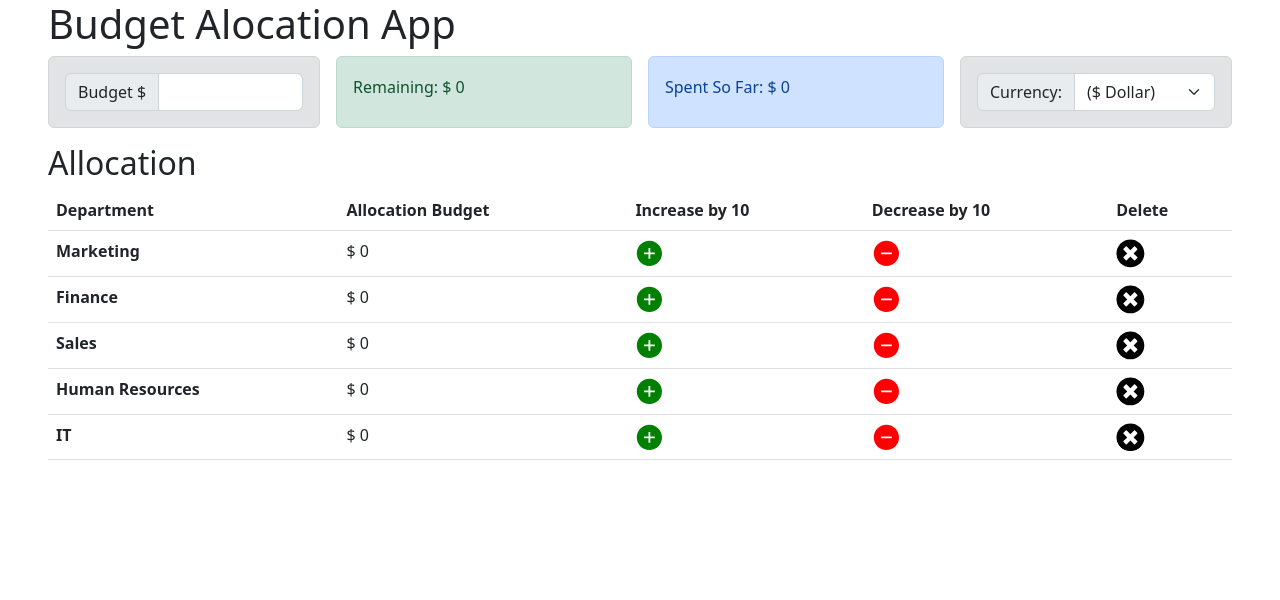
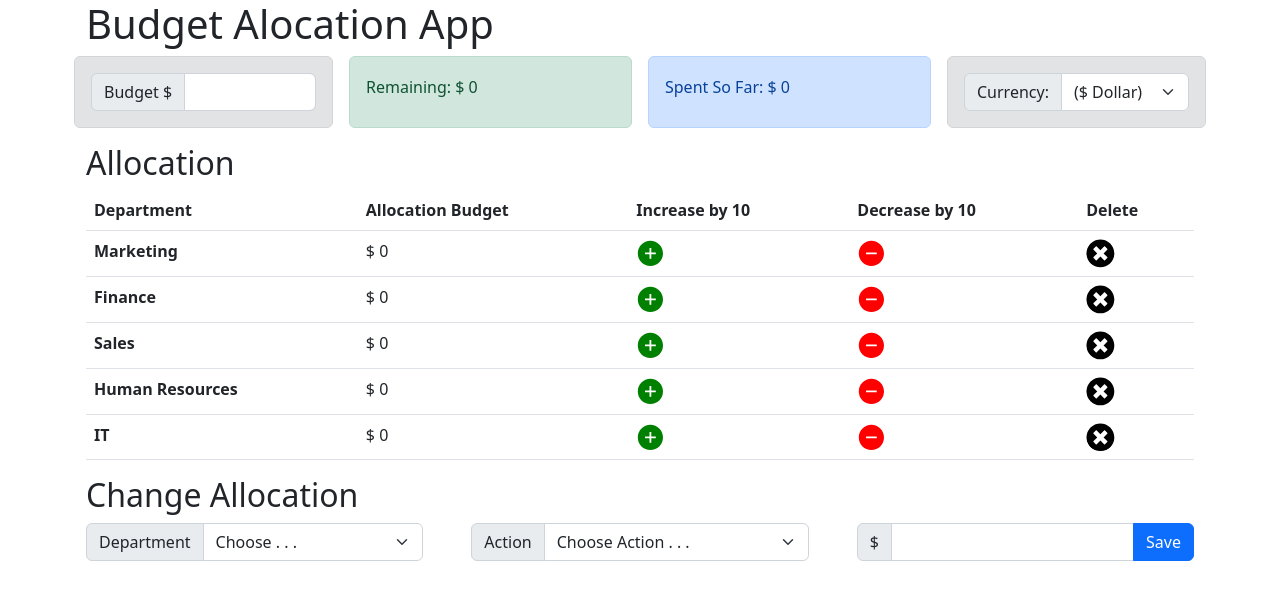
Before and after one commit to zackfedev/react-budget-allocation, a React (Vite) app: page / in a window 1280 px wide. Shown: the top 600 px of the page. Built offline with nearby package versions, Linux system fonts and the light colour scheme.

Commit message:
modifed and adding ui provider

```diff
--- a/src/App.jsx
+++ b/src/App.jsx
@@ -2,20 +2,19 @@ import { useContext } from "react";
 import { AppContext, AppProvider } from "./context/AppContext";
 import Allocation from "./components/Allocation";
 import BudgetSpend from "./components/BudgetSpend";
+import AllocationInput from "./components/AllocationInput";
 
 function App() {
   return (
     <div className='App'>
-      <div className='px-5'>
+      <div className='container-lg px-3'>
         <h1>Budget Alocation App</h1>
         <AppProvider>
-          <div className='container-fluid'>
-            <BudgetSpend />
-          </div>
+          <BudgetSpend />
           <h2>Allocation</h2>
-          <div>
-            <Allocation />
-          </div>
+          <Allocation />
+          <h2>Change Allocation</h2>
+          <AllocationInput />
         </AppProvider>
       </div>
     </div>
```
